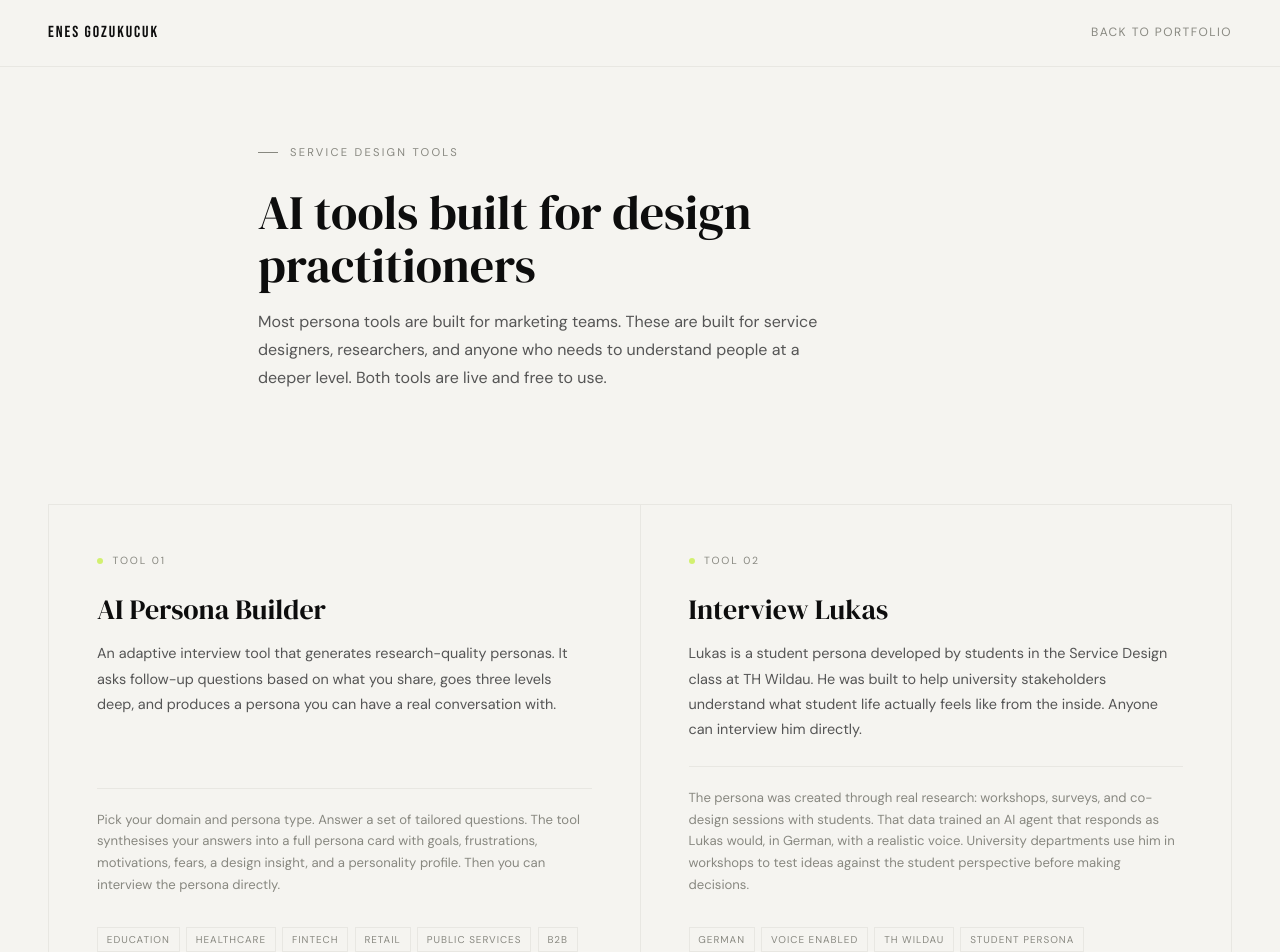
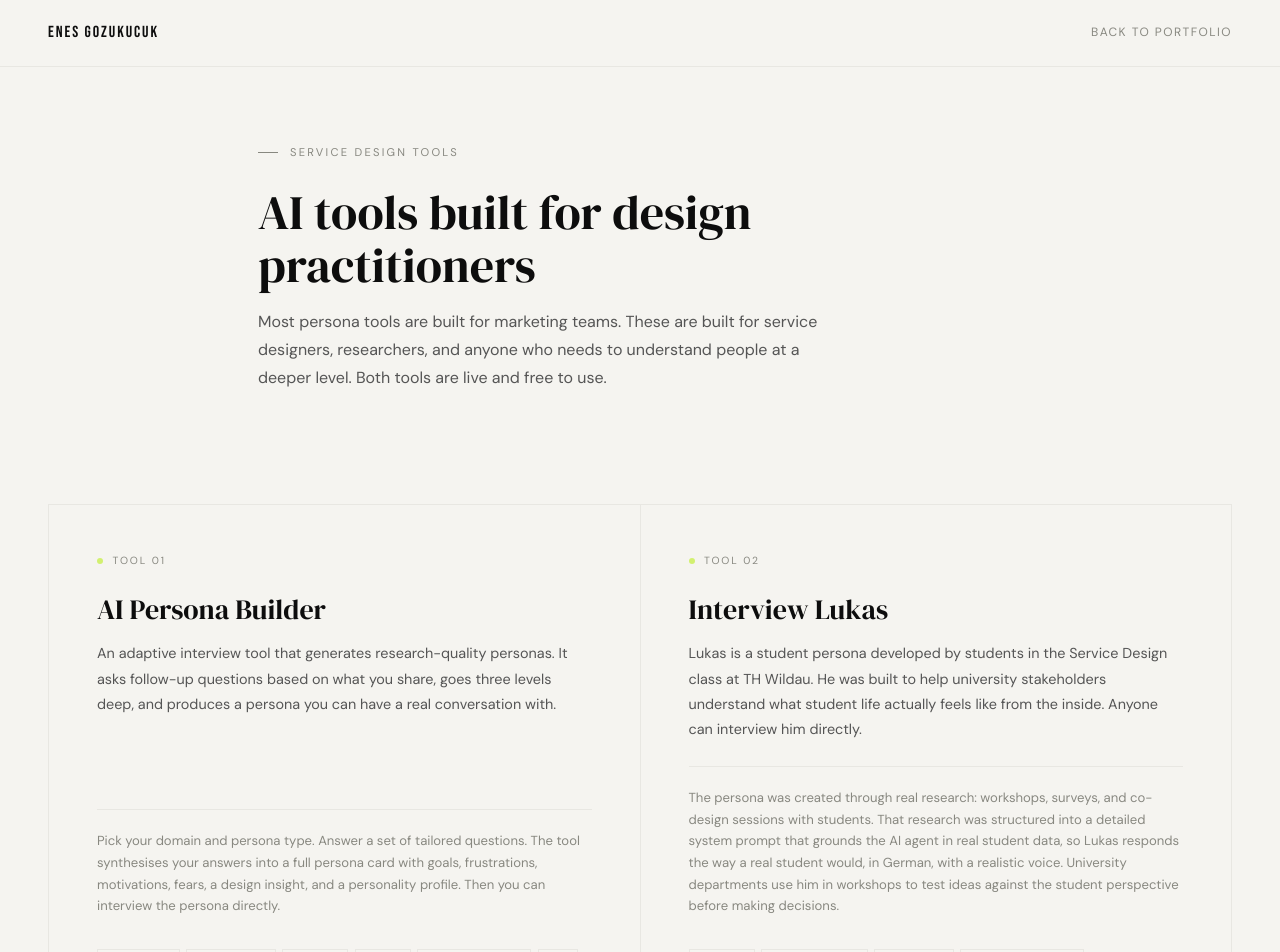
Before and after one commit to enesgozukucukk/enesgozukucuk-portfolio, a Next.js app: page /tools in a window 1280 px wide. Shown: the top 952 px of the page. Built offline with nearby package versions, Linux system fonts and the light colour scheme.

Commit message:
fix Lukas description - prompt engineering not training, accurate technical language

```diff
--- a/app/tools/page.tsx
+++ b/app/tools/page.tsx
@@ -177,9 +177,10 @@ export default function Tools() {
           </p>
           <p className="tool-card-detail">
             The persona was created through real research: workshops, surveys, and co-design
-            sessions with students. That data trained an AI agent that responds as Lukas would,
-            in German, with a realistic voice. University departments use him in workshops to
-            test ideas against the student perspective before making decisions.
+            sessions with students. That research was structured into a detailed system prompt
+            that grounds the AI agent in real student data, so Lukas responds the way a real
+            student would, in German, with a realistic voice. University departments use him
+            in workshops to test ideas against the student perspective before making decisions.
           </p>
           <div className="tool-card-tags">
             <span className="tool-card-tag">German</span>
```
